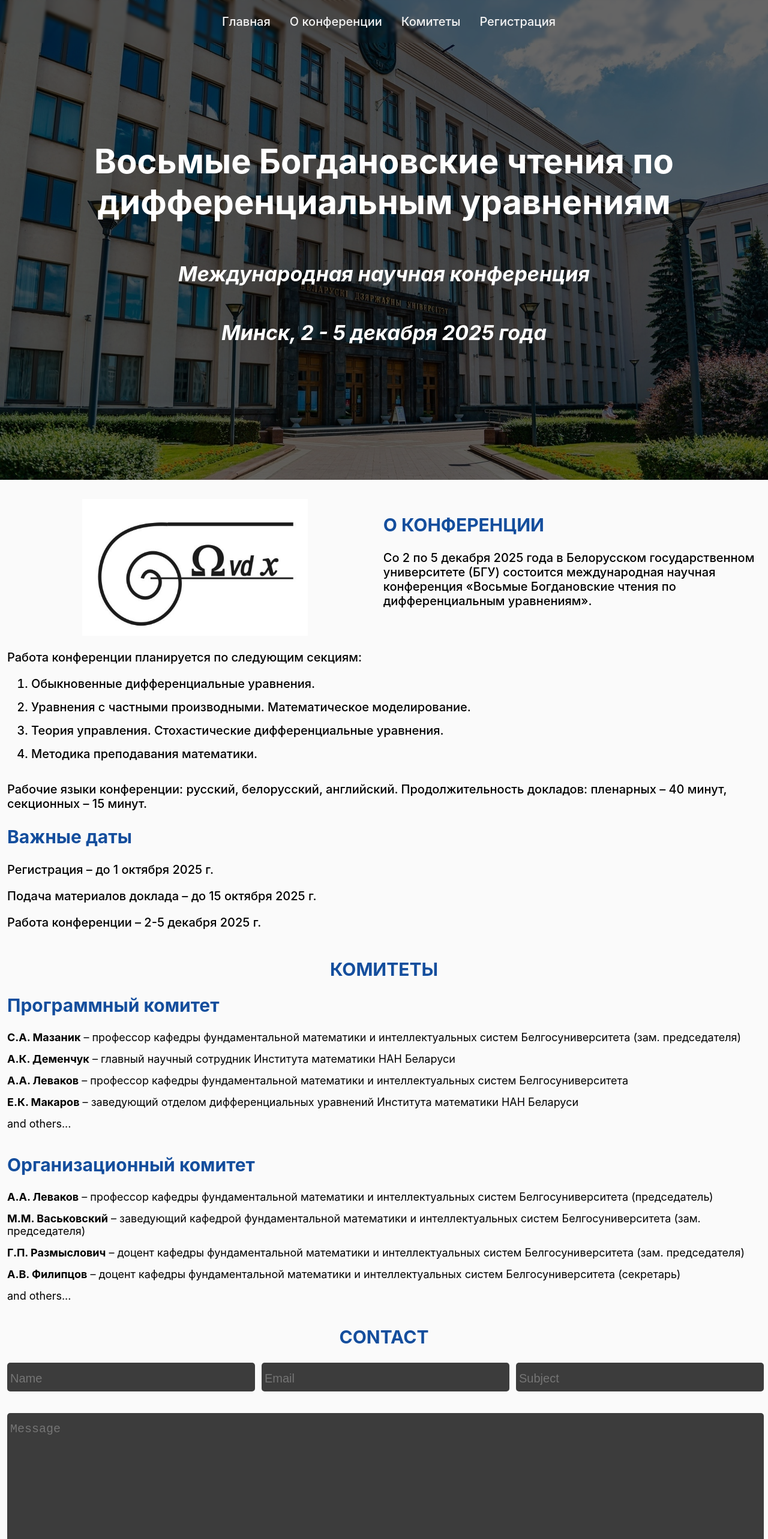
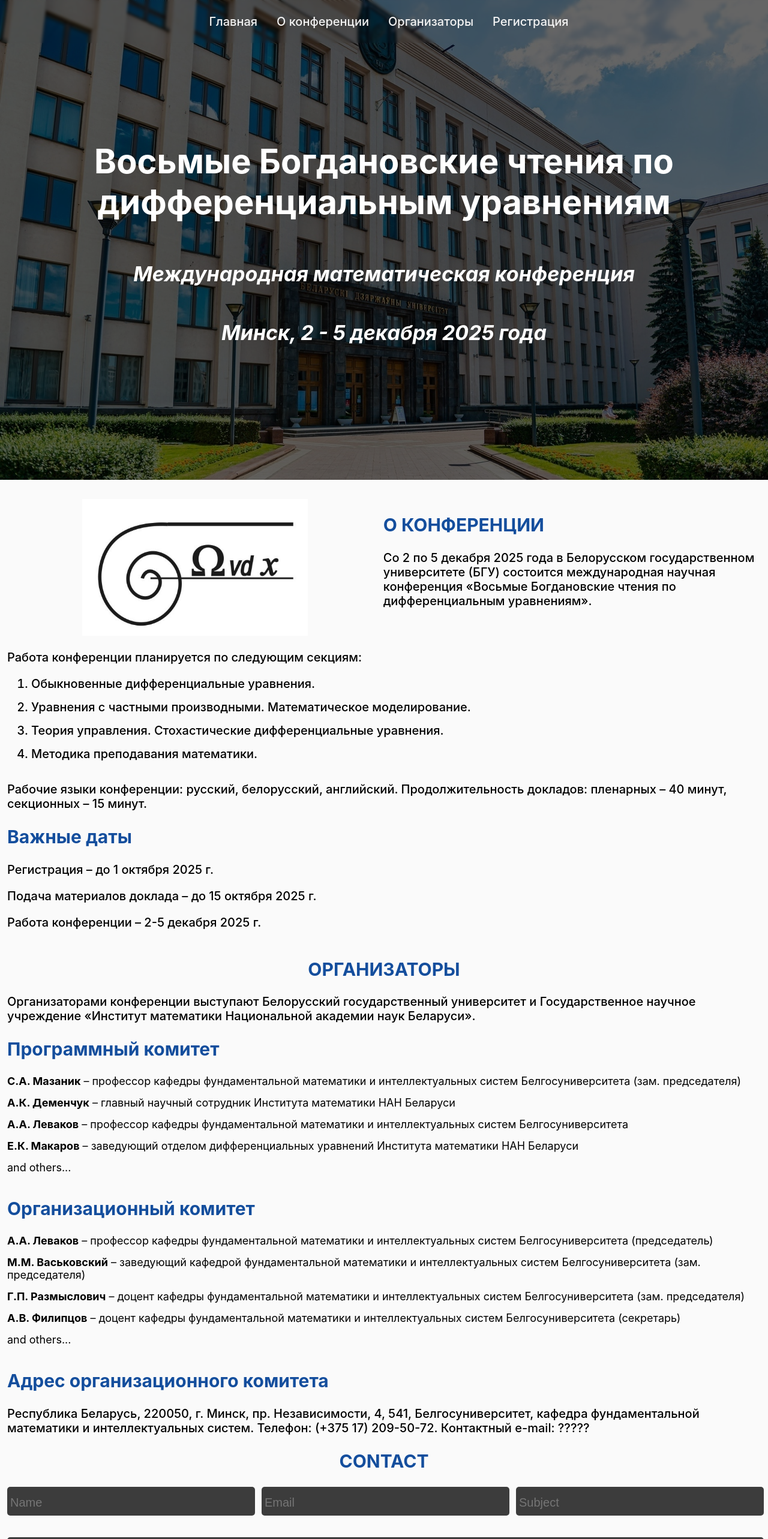
Before and after one commit to imconfde/8br, a React (Create React App) app: page / in a window 1280 px wide. Shown: the top 2566 px of the page at 60% size. Built offline with nearby package versions, Linux system fonts and the light colour scheme.

Commit message:
change components

```diff
--- a/src/components/Header.js
+++ b/src/components/Header.js
@@ -3,7 +3,7 @@ function Header() {
     <header>
       <img alt="about" src={require('../img/bsu.jpg')} className="img-header"/>
       <h1>Восьмые Богдановские чтения по дифференциальным уравнениям</h1>
-      <h2>Международная научная конференция</h2>
+      <h2>Международная математическая конференция</h2>
       <h2>Минск, 2 - 5 декабря 2025 года</h2>
       <div className="headerbg"></div>
     </header>
--- a/src/components/Main.js
+++ b/src/components/Main.js
@@ -1,5 +1,5 @@
 import About from './About';
-import Committees from './Committees';
+import Organizers from './Organizers';
 import Contact from './Contact';
 
 function Main() {
@@ -7,7 +7,7 @@ function Main() {
     <>
       <main>
         <About />
-        <Committees />
+        <Organizers />
         <Contact />
       </main>
     </>
--- a/src/components/Navbar.js
+++ b/src/components/Navbar.js
@@ -73,12 +73,12 @@ function Navbar() {
               <Link
                 onClick={openBar}
                 activeClass="active"
-                to="committees-scroll"
+                to="organizers-scroll"
                 spy={true}
                 smooth={true}
                 duration={1000}
               >
-                Комитеты
+                Организаторы
               </Link>
             </li>
             <li>
--- a/src/components/Committees.js
+++ b/src/components/Organizers.js
@@ -1,10 +1,14 @@
-function Committees() {
+function Organizers() {
   return (
     <>
-      <div style={{width:'100%'}} className="committees-scroll"></div>
+      <div style={{width:'100%'}} className="organizers-scroll"></div>
 
-      <div className="container committees">
-        <h2 className="main-title text-center">КОМИТЕТЫ</h2>
+      <div className="container organizers">
+        <h2 className="main-title text-center">ОРГАНИЗАТОРЫ</h2>
+        <p className="main-p">
+          Организаторами конференции выступают Белорусский государственный университет и
+          Государственное научное учреждение «Институт математики Национальной академии наук Беларуси».
+        </p>
         <div>
           <h2 className="main-title">Программный комитет</h2>
           <p className="p-member"><b>С.А. Мазаник</b> – профессор кафедры фундаментальной математики и интеллектуальных систем Белгосуниверситета (зам. председателя)</p>
@@ -21,8 +25,15 @@ function Committees() {
           <p className="p-member"><b>А.В. Филипцов</b> – доцент кафедры фундаментальной математики и интеллектуальных систем Белгосуниверситета (секретарь)</p>
           <p className="p-member">and others...</p>
         </div>
+        <div>
+          <h2 className="main-title">Адрес организационного комитета</h2>
+          <p className="main-p">Республика Беларусь, 220050, г. Минск, пр. Независимости, 4, 541,
+            Белгосуниверситет, кафедра фундаментальной математики и интеллектуальных систем.
+            Телефон: (+375 17) 209-50-72. Контактный e-mail: ?????
+          </p>
+        </div>
       </div>
     </>
   );
 }
-export default Committees;
+export default Organizers;
```
Also changed, not shown: public/manifest.json.
